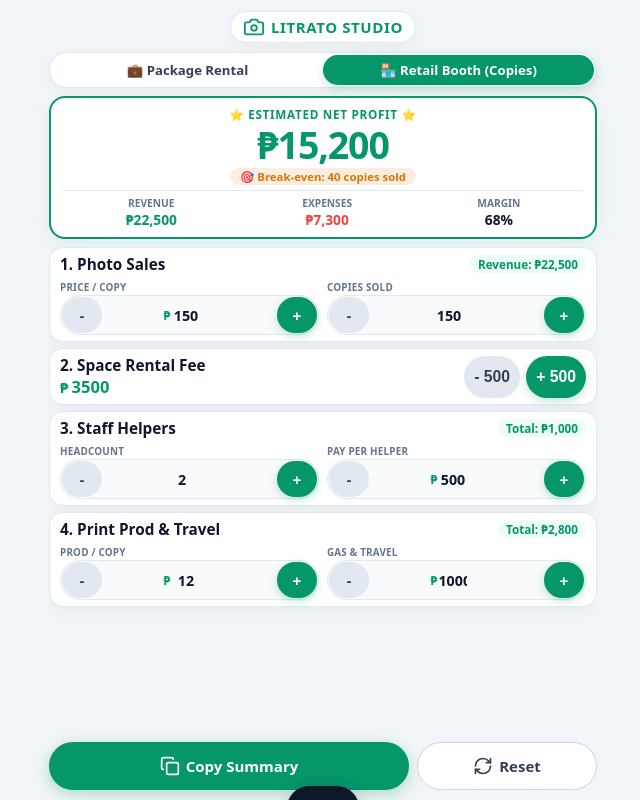
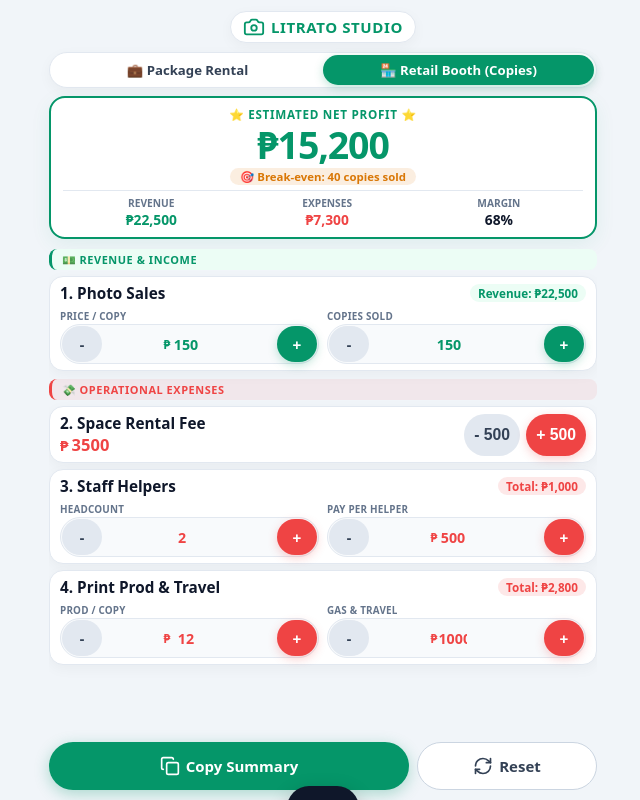
Before and after one commit to yunaayumii/LitratoCalculator, a React (Vite) app: page / in a window 1280 px wide. Both pictures are taken after a click on the button "🏪 Retail Booth (Copies)". Shown: the whole page, without its empty margins (317-957 px from the left). Built offline with nearby package versions, Linux system fonts and the light colour scheme.

Commit message:
feat: added headers for expenses and revenue

```diff
--- a/src/App.tsx
+++ b/src/App.tsx
@@ -207,12 +207,16 @@
       <main className="factors-container">
         {activeTab === 'package' ? (
           <>
+            <div className="section-divider revenue-divider">
+              <span>💵 REVENUE & INCOME</span>
+            </div>
+
             {/* Mode 1 - Row 1: Package Price */}
-            <div className="factor-row">
+            <div className="factor-row revenue-row">
               <div className="factor-info">
                 <span className="factor-title">1. Package Price</span>
                 <div className="factor-input-wrapper">
-                  <span style={{ color: 'var(--accent-green)', fontWeight: 800 }}>{currency}</span>
+                  <span className="currency-symbol">{currency}</span>
                   <input
                     type="number"
                     className="factor-input"
@@ -228,8 +232,12 @@
               </div>
             </div>
 
+            <div className="section-divider expense-divider">
+              <span>💸 OPERATIONAL EXPENSES</span>
+            </div>
+
             {/* Mode 1 - Row 2: Photo Prints (Volume & Cost per Print) */}
-            <div className="factor-row-dual">
+            <div className="factor-row-dual expense-row">
               <div className="dual-header">
                 <span className="dual-title">2. Photo Prints</span>
                 <span className="dual-badge">Total: {formatVal(tab1PrintsCost)}</span>
@@ -256,7 +264,7 @@
                   <div className="dual-stepper-box">
                     <button type="button" className="stepper-btn-mini stepper-minus" onClick={() => setPrintCost(Math.max(0, printCost - 1))} title="Lower print cost">-</button>
                     <div className="dual-input-span">
-                      <span style={{ color: 'var(--accent-green)', fontSize: '0.85em' }}>{currency}</span>
+                      <span className="currency-symbol" style={{ fontSize: '0.85em' }}>{currency}</span>
                       <input
                         type="number"
                         className="dual-input"
@@ -272,7 +280,7 @@
             </div>
 
             {/* Mode 1 - Row 3: Staff Helpers (Headcount & Pay Rate) */}
-            <div className="factor-row-dual">
+            <div className="factor-row-dual expense-row">
               <div className="dual-header">
                 <span className="dual-title">3. Staff Helpers</span>
                 <span className="dual-badge">Total: {formatVal(tab1EmployeesCost)}</span>
@@ -299,7 +307,7 @@
                   <div className="dual-stepper-box">
                     <button type="button" className="stepper-btn-mini stepper-minus" onClick={() => setEmployeeCost(Math.max(0, employeeCost - 50))} title="Lower pay">-</button>
                     <div className="dual-input-span">
-                      <span style={{ color: 'var(--accent-green)', fontSize: '0.85em' }}>{currency}</span>
+                      <span className="currency-symbol" style={{ fontSize: '0.85em' }}>{currency}</span>
                       <input
                         type="number"
                         className="dual-input"
@@ -315,11 +323,11 @@
             </div>
 
             {/* Mode 1 - Row 4: Gas & Travel Fee */}
-            <div className="factor-row">
+            <div className="factor-row expense-row">
               <div className="factor-info">
                 <span className="factor-title">4. Gas & Travel</span>
                 <div className="factor-input-wrapper">
-                  <span style={{ color: 'var(--accent-green)', fontWeight: 800 }}>{currency}</span>
+                  <span className="currency-symbol">{currency}</span>
                   <input
                     type="number"
                     className="factor-input"
@@ -337,8 +345,12 @@
           </>
         ) : (
           <>
+            <div className="section-divider revenue-divider">
+              <span>💵 REVENUE & INCOME</span>
+            </div>
+
             {/* Mode 2 - Row 1: Photo Sales (Price per Print & Copies Sold) */}
-            <div className="factor-row-dual">
+            <div className="factor-row-dual revenue-row">
               <div className="dual-header">
                 <span className="dual-title">1. Photo Sales</span>
                 <span className="dual-badge">Revenue: {formatVal(tab2Revenue)}</span>
@@ -349,7 +361,7 @@
                   <div className="dual-stepper-box">
                     <button type="button" className="stepper-btn-mini stepper-minus" onClick={() => setSellingPricePerPrint(Math.max(0, sellingPricePerPrint - 10))} title="Lower price">-</button>
                     <div className="dual-input-span">
-                      <span style={{ color: 'var(--accent-green)', fontSize: '0.85em' }}>{currency}</span>
+                      <span className="currency-symbol" style={{ fontSize: '0.85em' }}>{currency}</span>
                       <input
                         type="number"
                         className="dual-input"
@@ -380,12 +392,16 @@
               </div>
             </div>
 
+            <div className="section-divider expense-divider">
+              <span>💸 OPERATIONAL EXPENSES</span>
+            </div>
+
             {/* Mode 2 - Row 2: Space / Booth Rental Fee */}
-            <div className="factor-row">
+            <div className="factor-row expense-row">
               <div className="factor-info">
                 <span className="factor-title">2. Space Rental Fee</span>
                 <div className="factor-input-wrapper">
-                  <span style={{ color: 'var(--accent-green)', fontWeight: 800 }}>{currency}</span>
+                  <span className="currency-symbol">{currency}</span>
                   <input
                     type="number"
                     className="factor-input"
@@ -402,7 +418,7 @@
             </div>
 
             {/* Mode 2 - Row 3: Staff Helpers (Headcount & Pay Rate) */}
-            <div className="factor-row-dual">
+            <div className="factor-row-dual expense-row">
               <div className="dual-header">
                 <span className="dual-title">3. Staff Helpers</span>
                 <span className="dual-badge">Total: {formatVal(tab2StaffCost)}</span>
@@ -429,7 +445,7 @@
                   <div className="dual-stepper-box">
                     <button type="button" className="stepper-btn-mini stepper-minus" onClick={() => setEmployeeCost(Math.max(0, employeeCost - 50))} title="Lower pay">-</button>
                     <div className="dual-input-span">
-                      <span style={{ color: 'var(--accent-green)', fontSize: '0.85em' }}>{currency}</span>
+                      <span className="currency-symbol" style={{ fontSize: '0.85em' }}>{currency}</span>
                       <input
                         type="number"
                         className="dual-input"
@@ -445,7 +461,7 @@
             </div>
 
             {/* Mode 2 - Row 4: Print Prod Cost & Gas/Travel */}
-            <div className="factor-row-dual">
+            <div className="factor-row-dual expense-row">
               <div className="dual-header">
                 <span className="dual-title">4. Print Prod & Travel</span>
                 <span className="dual-badge">Total: {formatVal(tab2PrintProdCost + transportCost)}</span>
@@ -456,7 +472,7 @@
                   <div className="dual-stepper-box">
                     <button type="button" className="stepper-btn-mini stepper-minus" onClick={() => setPrintCost(Math.max(0, printCost - 1))} title="Lower production cost">-</button>
                     <div className="dual-input-span">
-                      <span style={{ color: 'var(--accent-green)', fontSize: '0.85em' }}>{currency}</span>
+                      <span className="currency-symbol" style={{ fontSize: '0.85em' }}>{currency}</span>
                       <input
                         type="number"
                         className="dual-input"
@@ -473,7 +489,7 @@
                   <div className="dual-stepper-box">
                     <button type="button" className="stepper-btn-mini stepper-minus" onClick={() => setTransportCost(Math.max(0, transportCost - 200))} title="Lower travel cost">-</button>
                     <div className="dual-input-span">
-                      <span style={{ color: 'var(--accent-green)', fontSize: '0.85em' }}>{currency}</span>
+                      <span className="currency-symbol" style={{ fontSize: '0.85em' }}>{currency}</span>
                       <input
                         type="number"
                         className="dual-input"
--- a/src/index.css
+++ b/src/index.css
@@ -246,6 +246,85 @@
   gap: 6px;
   min-height: 0;
   overflow-y: auto;
+}
+
+/* Section Dividers dividing Revenue/Income and Operational Expenses */
+.section-divider {
+  flex: 0 0 auto;
+  display: flex;
+  align-items: center;
+  font-size: 0.73rem;
+  font-weight: 850;
+  text-transform: uppercase;
+  letter-spacing: 0.05em;
+  padding: 3px 10px;
+  border-radius: 8px;
+  margin-top: 2px;
+}
+
+.revenue-divider {
+  color: var(--accent-green);
+  background: var(--accent-green-light);
+  border-left: 3.5px solid var(--accent-green);
+}
+
+.expense-divider {
+  color: var(--color-danger);
+  background: rgba(239, 68, 68, 0.08);
+  border-left: 3.5px solid var(--color-danger);
+}
+
+.currency-symbol {
+  font-weight: 800;
+}
+
+/* Revenue vs Expense Row Color Accents */
+.revenue-row:hover, .revenue-row:focus-within {
+  border-color: var(--accent-green);
+}
+
+.revenue-row .factor-input,
+.revenue-row .dual-input,
+.revenue-row .currency-symbol {
+  color: var(--accent-green);
+}
+
+.revenue-row .dual-badge {
+  background: var(--accent-green-light);
+  color: var(--accent-green);
+}
+
+.revenue-row .stepper-plus {
+  background: var(--accent-green);
+  box-shadow: 0 3px 10px rgba(5, 150, 105, 0.25);
+}
+
+.expense-row:hover, .expense-row:focus-within {
+  border-color: var(--color-danger);
+}
+
+.expense-row .factor-input,
+.expense-row .dual-input,
+.expense-row .currency-symbol {
+  color: var(--color-danger);
+}
+
+.expense-row .dual-badge {
+  background: rgba(239, 68, 68, 0.12);
+  color: var(--color-danger);
+}
+
+.expense-row .stepper-plus {
+  background: var(--color-danger);
+  box-shadow: 0 3px 10px rgba(239, 68, 68, 0.25);
+}
+
+.expense-row .stepper-plus:hover {
+  background: #dc2626;
+}
+
+.expense-row .stepper-plus:active {
+  background: #b91c1c;
 }
 
 /* Single Factor Row Card */
```
